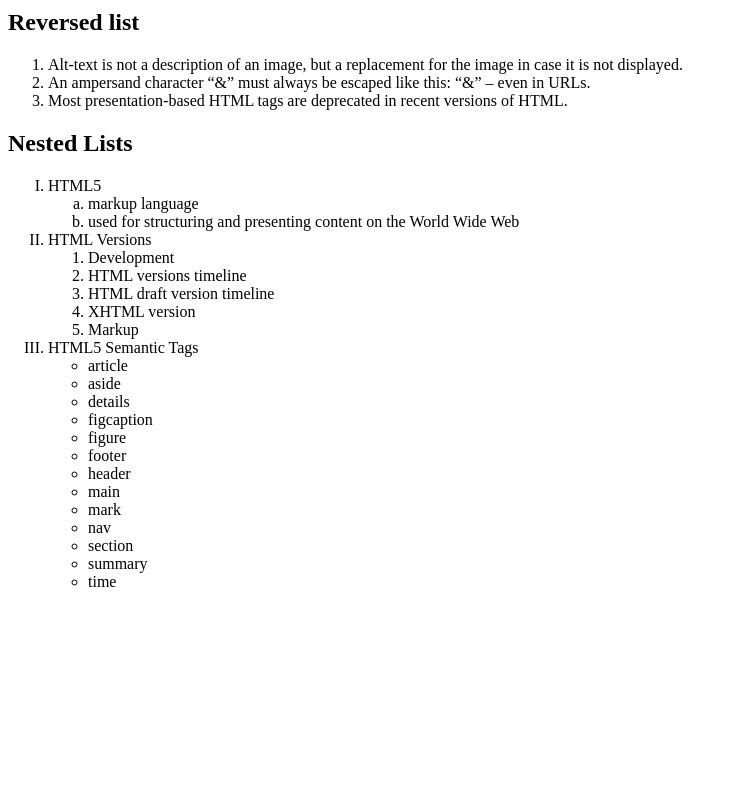
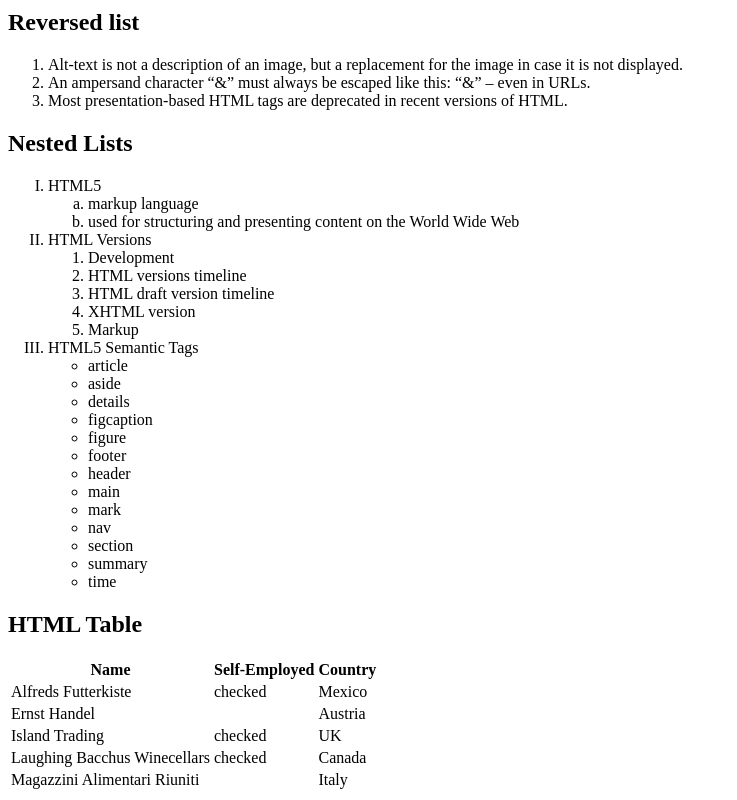
Before and after one commit to RadoslavPavlinchov/html-and-css-workshops, a plain HTML site: page index.html in a window 1280 px wide. Shown: the part 1139-1939 px from the top of the page, without its empty margins (0-737 px from the left). Before the commit the page ends 1746 px from the top, so only its background shows below. Drawn offline with Linux system fonts and the light colour scheme.

Commit message:
Completed the table exercise

```diff
--- a/index.html
+++ b/index.html
@@ -100,7 +100,39 @@
 	</div>
 
 	<div class="fifth-task">
-
+		<h2>HTML Table</h2>
+		<table>
+			<tr>
+				<th>Name</th>
+				<th>Self-Employed</th>
+				<th>Country</th>
+			</tr>
+			<tr>
+				<td>Alfreds Futterkiste</td>
+				<td>checked</td>
+				<td>Mexico</td>
+			</tr>
+			<tr>
+				<td>Ernst Handel</td>
+				<td></td>
+				<td>Austria</td>
+			</tr>
+			<tr>
+				<td>Island Trading</td>
+				<td><span>checked</span></td>
+				<td>UK</td>
+			</tr>
+			<tr>
+				<td>Laughing Bacchus Winecellars</td>
+				<td><span>checked</span></td>
+				<td>Canada</td>
+			</tr>
+			<tr>
+				<td>Magazzini Alimentari Riuniti</td>
+				<td></td>
+				<td>Italy</td>
+			</tr>
+		</table>
 	</div>
 
 </body>
```
